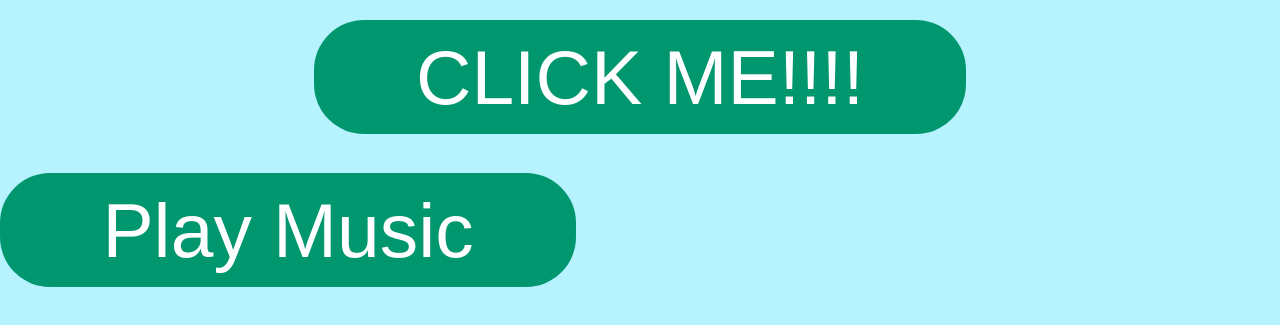
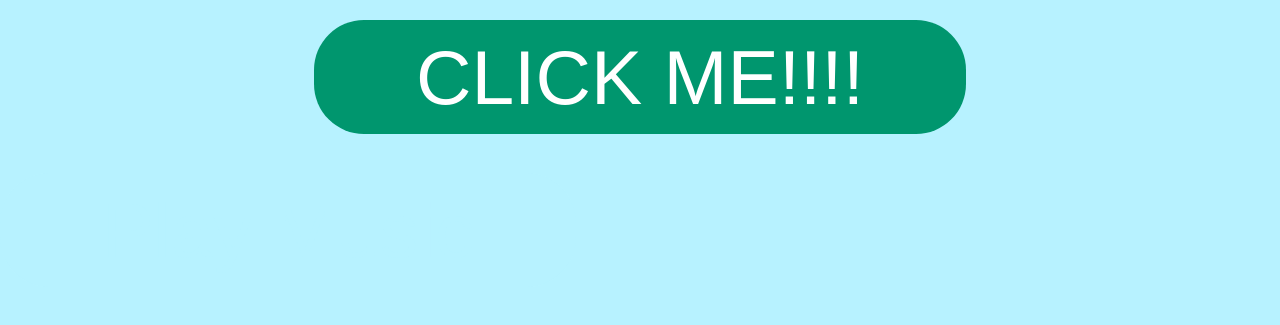
Before and after one commit to emmabjrg/timmybirthday, a plain HTML site: page index.html in a window 1280 px wide. Shown: the part 277-602 px from the top of the page. Drawn offline with Linux system fonts and the light colour scheme.

Commit message:
hide btn

```diff
--- a/style.css
+++ b/style.css
@@ -126,3 +126,9 @@ p {
         margin: 5vw 0;
     }
 }
+ #play-audio {
+    color: #B7F2FF;
+    background-color: #B7F2FF;
+    cursor:default;
+
+ }
```
